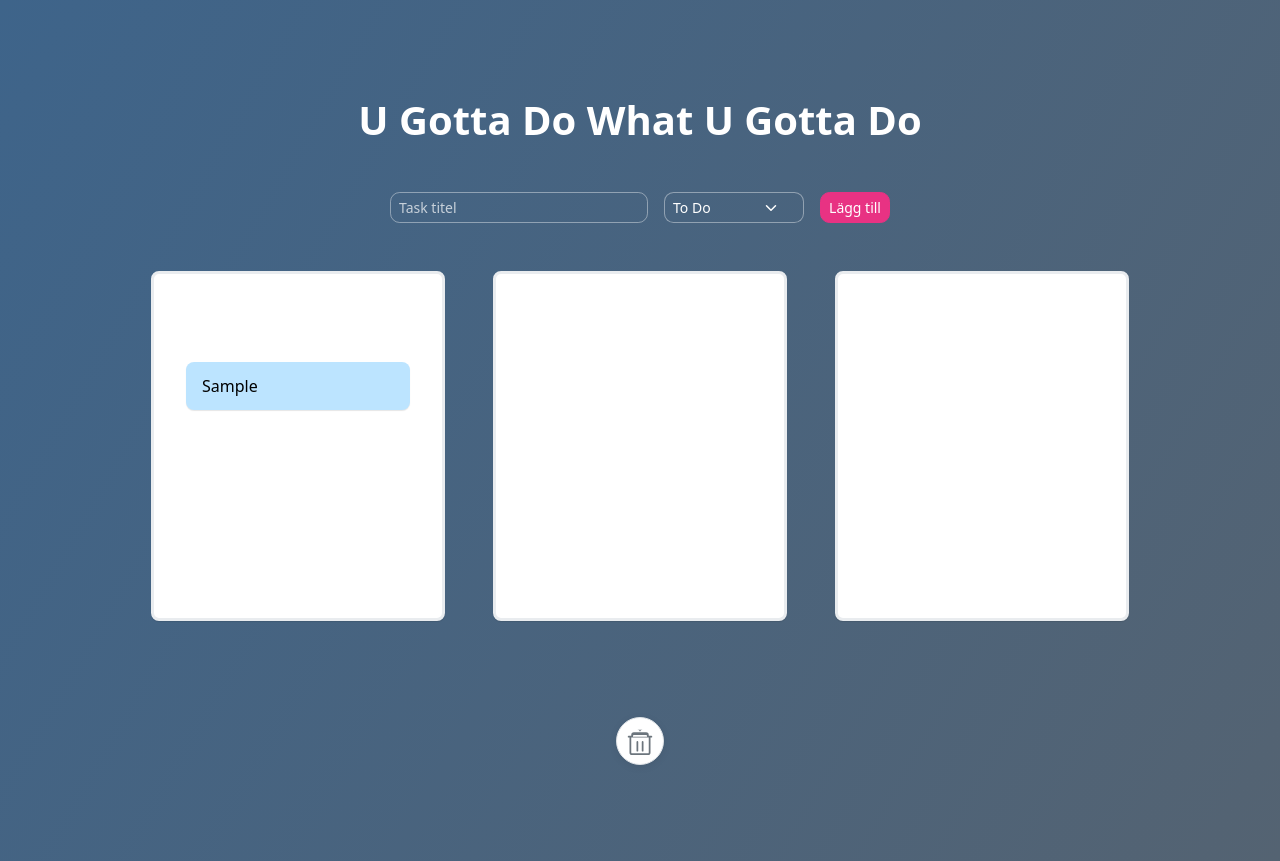
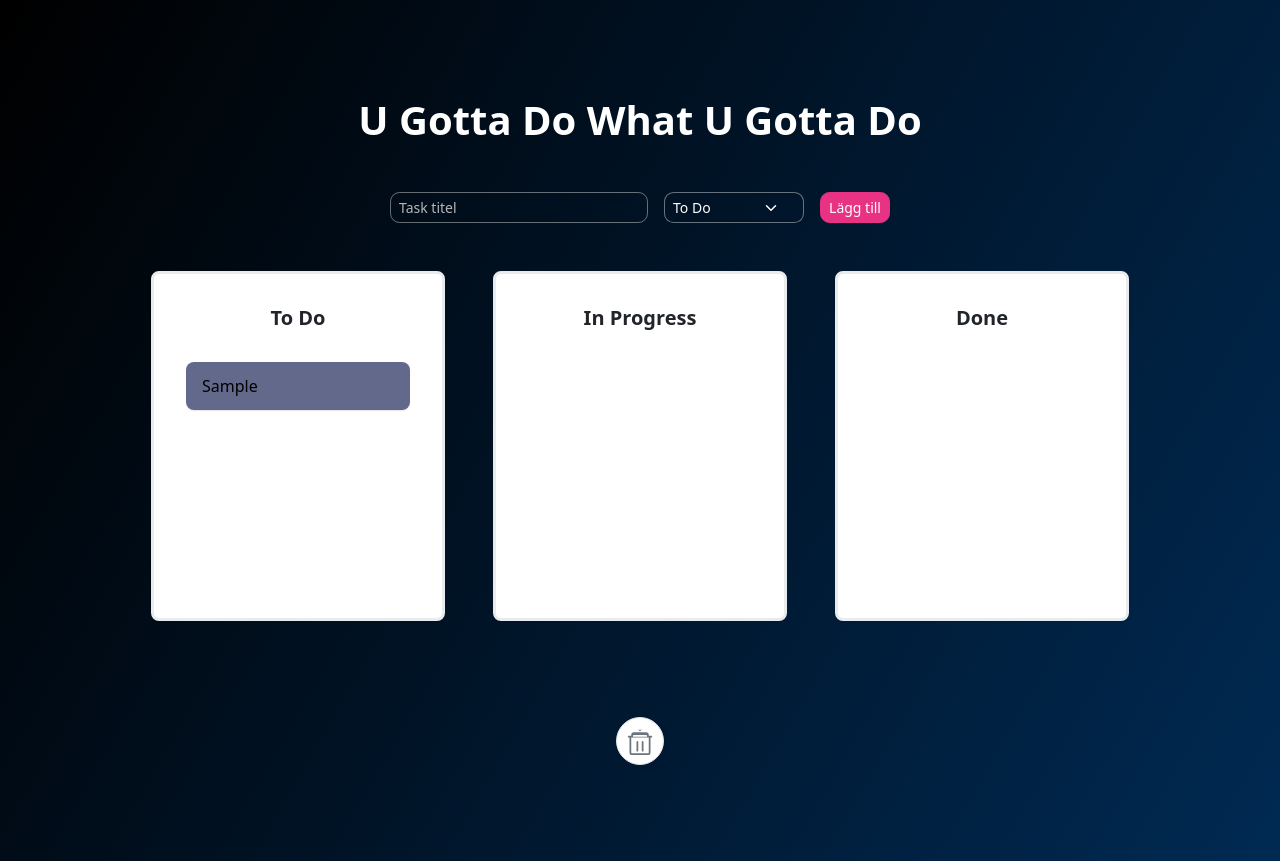
Before and after one commit to Tomshi-123/Drag-n-drop, a React (Vite) app: page / in a window 1280 px wide. Both pictures are taken after typing "Sample" into the empty fields and a click on the button "Lägg till". Built offline with nearby package versions, Linux system fonts and the light colour scheme.

Commit message:
StylePush

```diff
--- a/src/components/Column.jsx
+++ b/src/components/Column.jsx
@@ -25,7 +25,7 @@ export default function Column({ column }) {
 
   return (
     <div
-      className={`bg-white rounded shadow-sm p-3 w-100${glow ? " column-border-glow" : ""}`}
+      className={`bg-white text-dark rounded shadow-sm p-3 w-100${glow ? " column-border-glow" : ""}`}
       style={{
         minHeight: 350,
         border: "3px solid #e9ecef",
--- a/src/index.css
+++ b/src/index.css
@@ -2,11 +2,10 @@
    Global body
 ======================= */
 body {
-  background: linear-gradient(120deg, #3e648a 0%, #546372 100%) !important;
+  background: linear-gradient(120deg, #000000 0%, #002a53 100%) !important;
   min-height: 100vh;
   margin: 0;
   font-family: 'Segoe UI', Arial, sans-serif;
-  color: black;
 }
 
 /* =======================
@@ -71,16 +70,16 @@ body {
    Task card styling (Bootstrap-aware)
 ======================= */
 .task-card, .card {
-  background: #bce4ffff !important;
-  color: #000 !important;
+  background: rgb(98, 105, 139) !important; /* Kortets färg */
+  color: #000 !important;                   /* Text svart */
   cursor: grab;
   transition: transform 0.2s, box-shadow 0.2s, background 0.2s;
 
   /* Fix för drag på mobil */
-  touch-action: none;
-  pointer-events: auto;
-  user-select: none;
-  -webkit-user-drag: element;
+  touch-action: none !important;
+  pointer-events: auto !important;
+  user-select: none !important;
+  -webkit-user-drag: element !important;
 }
 
 .task-card:active {
@@ -172,6 +171,7 @@ form.mb-4 button {
 .single-column-container h3 {
   margin-bottom: 16px;
   text-align: center;
+  color: #000; /* Rubrik svart */
 }
 
 /* =======================
```
